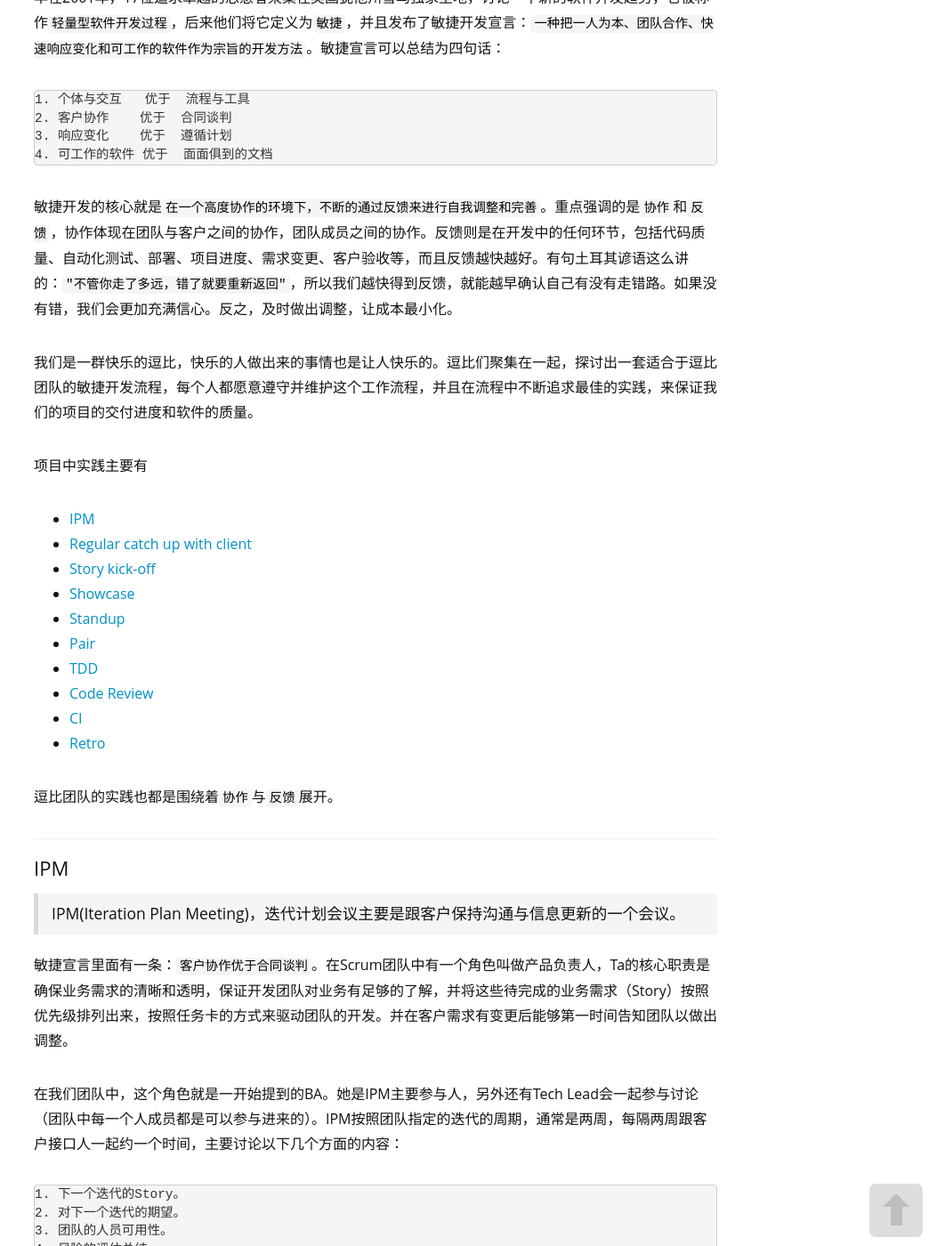
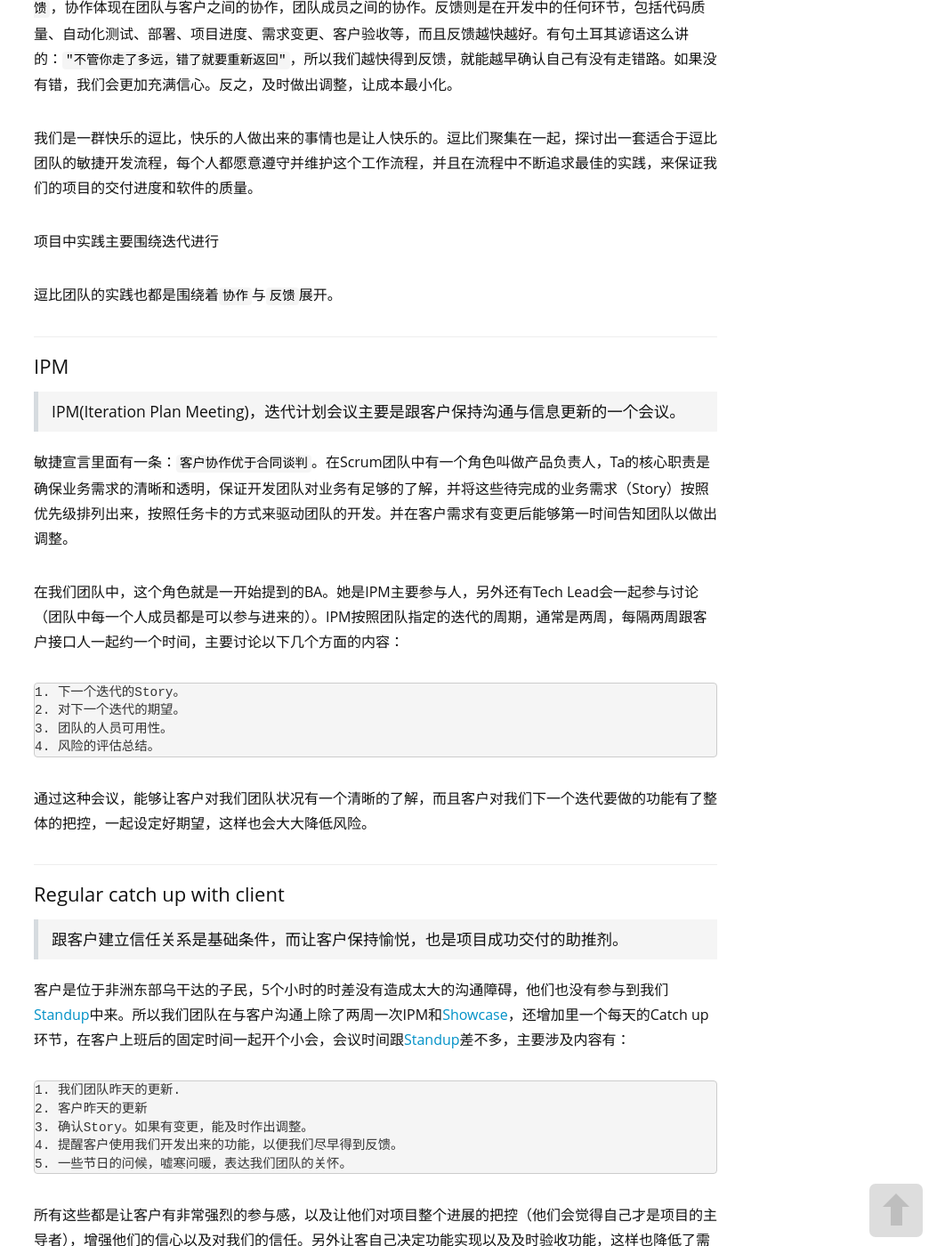
Before and after one commit to lemon123456/sjyuan-cc.github.io, a Jekyll site: the page built from _posts/agile/2016-10-03-first-impressive-agile-experience-in-thoughtworks.md, in a window 1280 px wide and 1400 px high, scrolled down 3289 px. Shown: the whole window at 89% size, without its empty margins (218-1280 px from the left). Built offline with Jekyll 4.4.1, drawn with Linux system fonts in a browser that asks for light colours; nearby versions of some CDN libraries; comment, search, counter and statistics services are not loaded; a style sheet for code colours, icons or effects is not loaded.

Commit message:
repair photos

```diff
--- a/_posts/agile/2016-10-03-first-impressive-agile-experience-in-thoughtworks.md
+++ b/_posts/agile/2016-10-03-first-impressive-agile-experience-in-thoughtworks.md
@@ -70,18 +70,9 @@ EUMs(End User Monitor System)是一个在线的物资跟踪监控系统。由[Th
 
 我们是一群快乐的逗比，快乐的人做出来的事情也是让人快乐的。逗比们聚集在一起，探讨出一套适合于逗比团队的敏捷开发流程，每个人都愿意遵守并维护这个工作流程，并且在流程中不断追求最佳的实践，来保证我们的项目的交付进度和软件的质量。
 
-项目中实践主要有
+项目中实践主要围绕迭代进行
 
-* [IPM](#ipm)
-* [Regular catch up with client](#regular-catch-up-with-client)
-* [Story kick-off](#story-kick-off)
-* [Showcase](#showcase)
-* [Standup](#standup)
-* [Pair](#pair)
-* [TDD](#tdd)
-* [Code Review](#code-review)
-* [CI](#ci)
-* [Retro](#retro)
+
 
 
 逗比团队的实践也都是围绕着`协作`与`反馈`展开。
```
Also changed, not shown: assets/img/agile/agile-development-summary-of-project-eums-ci.jpg, assets/img/agile/agile-development-summary-of-project-eums-code-review.jpg, assets/img/agile/agile-development-summary-of-project-eums-kick-off.jpg, assets/img/agile/agile-development-summary-of-project-eums-pair.jpg, assets/img/agile/agile-development-summary-of-project-eums-retro.jpg, assets/img/agile/agile-development-summary-of-project-eums-sport.jpg, assets/img/agile/agile-development-summary-of-project-eums-workout.jpg.
